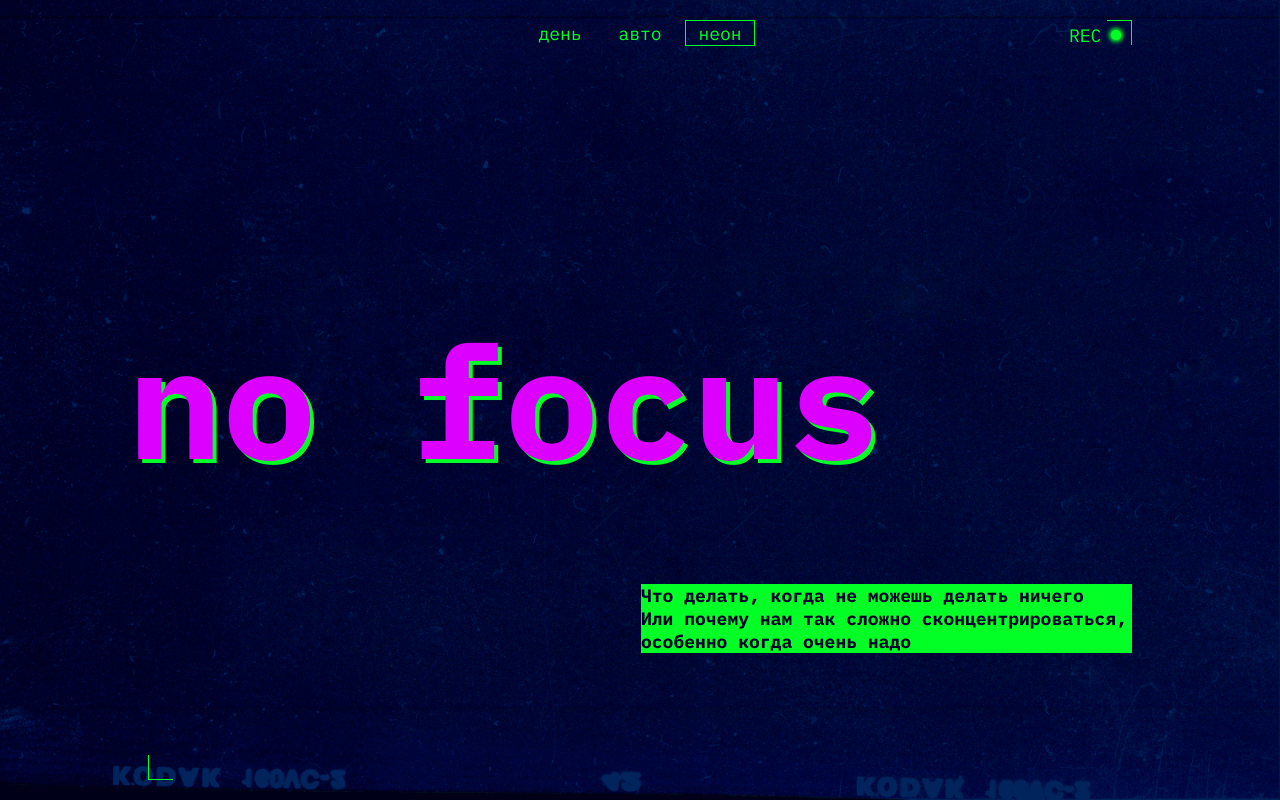
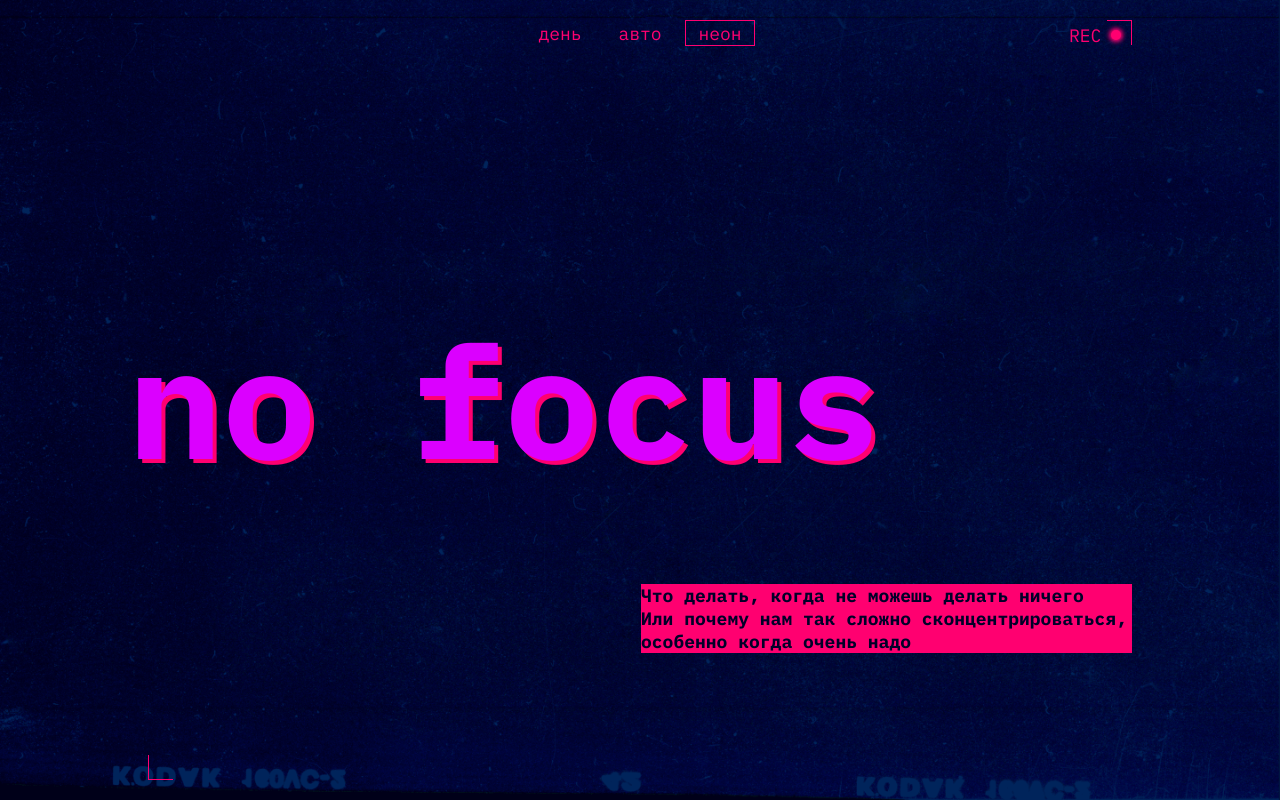
Before and after one commit to AnnaStarkova01/slozhno-sosredotochitsya, a plain HTML site: page index.html in a window 1280 px wide. Both pictures are taken after a click on the button "неон". Shown: the top 800 px of the page. Drawn offline with Linux system fonts and the light colour scheme.

Commit message:
Возврат

```diff
--- a/styles/dark.css
+++ b/styles/dark.css
@@ -10,7 +10,7 @@
     чем стили в медиазапросе предпочтений пользователя
   */
   --background-image: url(../images/cover-image-dark.png);
-  --menu-color: #02ff26;
+  --menu-color: #FF0070;
   --main-color: var(--menu-color);
   --text-title-color: #DB00FF;
   --accent-color: var(--menu-color);
--- a/styles/variables.css
+++ b/styles/variables.css
@@ -6,7 +6,7 @@
   --font-family: 'IBM Plex mono', monospace;
   --background-image: url(../images/cover-image-dark.png);
   --menu-color: #FF0070;
-  --main-color: #02ff26;
+  --main-color: var(--menu-color);
   --text-title-color: #DB00FF;
   --accent-color: var(--menu-color);
   --description-text-color: #000028;
```
